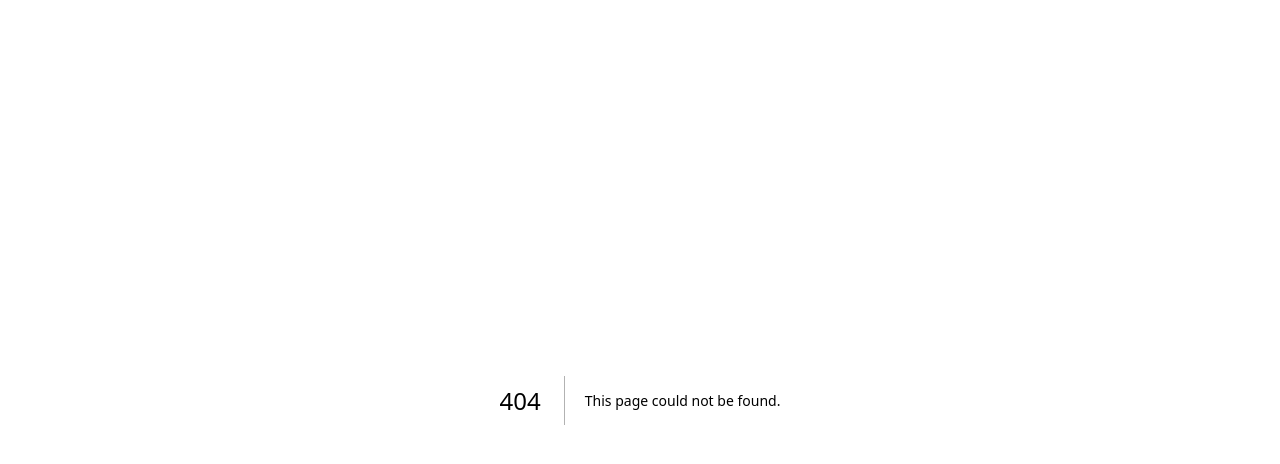
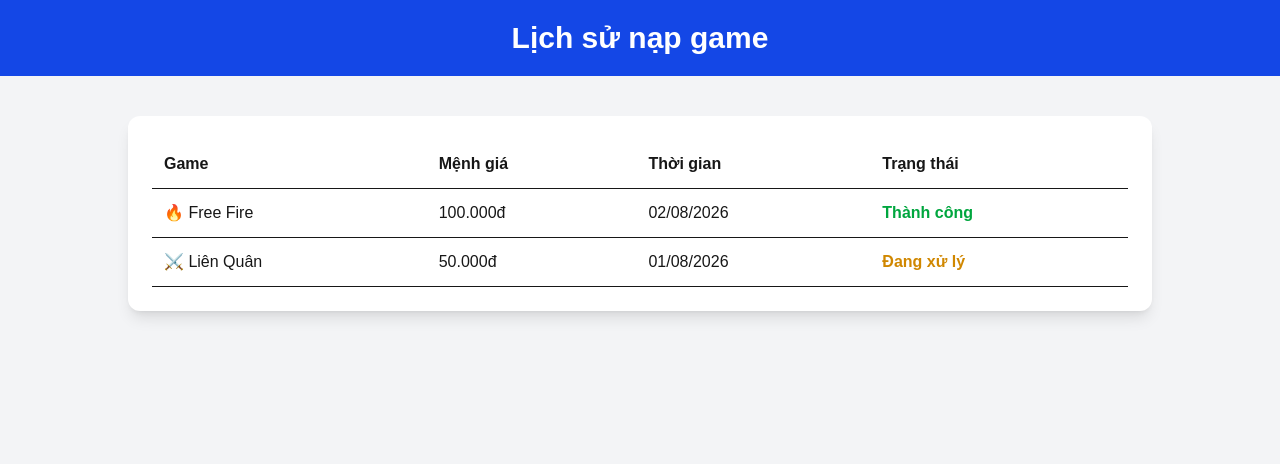
Before and after one commit to mhuy-byte/shopgame-v2, a Next.js app: page /history in a window 1280 px wide. Before the commit this address had no page. Shown: the top 464 px of the page. Built offline with nearby package versions, Linux system fonts and the light colour scheme.

Commit message:
Create page.js

```diff
--- /dev/null
+++ b/app/history/page.js
@@ -0,0 +1,60 @@
+export default function History() {
+  return (
+    <main className="min-h-screen bg-gray-100">
+
+      <header className="bg-blue-700 text-white p-5">
+        <h1 className="text-3xl font-bold text-center">
+          Lịch sử nạp game
+        </h1>
+      </header>
+
+      <div className="max-w-5xl mx-auto mt-10 bg-white rounded-xl shadow-lg p-6">
+
+        <table className="w-full">
+
+          <thead>
+
+            <tr className="border-b">
+
+              <th className="text-left p-3">Game</th>
+              <th className="text-left p-3">Mệnh giá</th>
+              <th className="text-left p-3">Thời gian</th>
+              <th className="text-left p-3">Trạng thái</th>
+
+            </tr>
+
+          </thead>
+
+          <tbody>
+
+            <tr className="border-b">
+
+              <td className="p-3">🔥 Free Fire</td>
+              <td className="p-3">100.000đ</td>
+              <td className="p-3">02/08/2026</td>
+              <td className="p-3 text-green-600 font-bold">
+                Thành công
+              </td>
+
+            </tr>
+
+            <tr className="border-b">
+
+              <td className="p-3">⚔️ Liên Quân</td>
+              <td className="p-3">50.000đ</td>
+              <td className="p-3">01/08/2026</td>
+              <td className="p-3 text-yellow-600 font-bold">
+                Đang xử lý
+              </td>
+
+            </tr>
+
+          </tbody>
+
+        </table>
+
+      </div>
+
+    </main>
+  );
+}
```
